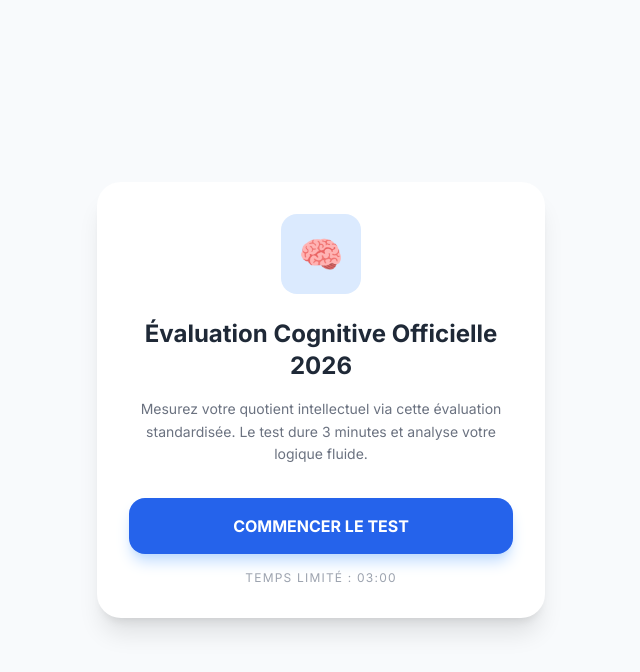
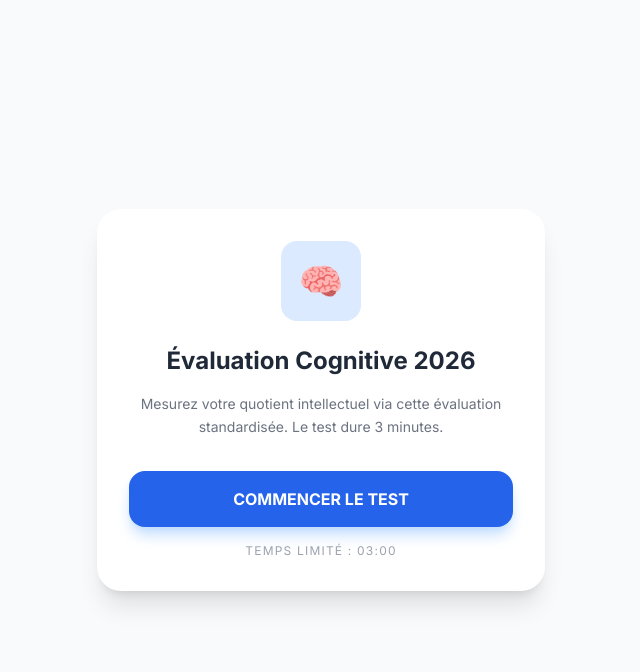
Before and after one commit to nicomarketingpro/test-qi-2026, a Flask app: page / in a window 1280 px wide. Shown: the top 672 px of the page, without its empty margins (319-959 px from the left). Run offline with Flask 3, Linux system fonts and the light colour scheme; some libraries are stand-ins or nearby versions.

Commit message:
Refactor HTML structure and update text content
Mise à jour finale : Accueil + Musique

```diff
--- a/templates/index.html
+++ b/templates/index.html
@@ -24,18 +24,18 @@
 
     <div id="quiz-container" class="max-w-md w-full bg-white rounded-3xl shadow-xl p-8">
 
-        <div id="welcome-screen" class="text-center">
+        <div id="welcome-screen">
             <div class="w-20 h-20 bg-blue-100 rounded-2xl flex items-center justify-center mx-auto mb-6">
                 <span class="text-4xl">🧠</span>
             </div>
-            <h1 class="text-2xl font-bold text-gray-800 mb-4">Évaluation Cognitive Officielle 2026</h1>
-            <p class="text-gray-500 mb-8 leading-relaxed text-sm">
-                Mesurez votre quotient intellectuel via cette évaluation standardisée. Le test dure 3 minutes et analyse votre logique fluide.
+            <h1 class="text-2xl font-bold text-center text-gray-800 mb-4">Évaluation Cognitive 2026</h1>
+            <p class="text-gray-500 text-center mb-8 leading-relaxed text-sm">
+                Mesurez votre quotient intellectuel via cette évaluation standardisée. Le test dure 3 minutes.
             </p>
             <button onclick="startQuiz()" class="w-full bg-blue-600 hover:bg-blue-700 text-white font-bold py-4 rounded-2xl transition-all shadow-lg shadow-blue-200">
                 COMMENCER LE TEST
             </button>
-            <p class="mt-4 text-xs text-gray-400 font-medium uppercase tracking-widest">Temps limité : 03:00</p>
+            <p class="mt-4 text-center text-xs text-gray-400 font-medium uppercase tracking-widest">Temps limité : 03:00</p>
         </div>
 
         <div id="quiz-content" class="hidden">
@@ -48,17 +48,16 @@
                     <div id="progress" class="bg-blue-600 h-2 rounded-full progress-bar" style="width: 20%"></div>
                 </div>
             </div>
-
             <div id="question-area">
-                <h2 id="question-text" class="text-2xl font-bold text-gray-800 mb-6">Chargement...</h2>
+                <h2 id="question-text" class="text-2xl font-bold text-gray-800 mb-6 font-sans">Chargement...</h2>
                 <div id="options" class="space-y-3"></div>
             </div>
         </div>
 
         <div id="analysis" class="hidden text-center py-12">
             <div class="animate-spin rounded-full h-16 w-16 border-b-2 border-blue-600 mx-auto mb-6"></div>
-            <h2 class="text-xl font-bold text-gray-800 mb-2">Analyse de vos performances...</h2>
-            <p class="text-gray-500 text-sm pulse font-medium">Comparaison avec la cohorte 2026</p>
+            <h2 class="text-xl font-bold text-gray-800 mb-2">Analyse en cours...</h2>
+            <p class="text-gray-500 text-sm pulse">Calcul des résultats...</p>
         </div>
 
         <div id="result-screen" class="hidden text-center">
@@ -66,23 +65,23 @@
                 <div class="text-blue-600 text-4xl mb-2">✨</div>
                 <h2 class="text-2xl font-bold text-blue-700 mb-2">Test Terminé !</h2>
                 <p class="text-gray-700 text-sm leading-relaxed">
-                    Félicitations, vos réponses indiquent un haut potentiel intellectuel. Votre rapport détaillé est prêt.
+                    Votre score est prêt. Il est supérieur à 85% des candidats de cette session.
                 </p>
             </div>
             <button onclick="redirectToBeacons()" class="w-full bg-blue-600 hover:bg-blue-700 text-white font-bold py-4 rounded-2xl transition-all shadow-lg shadow-blue-200">
                 DÉBLOQUER MON RAPPORT (1€)
             </button>
-            <p class="mt-4 text-[10px] text-gray-400 italic">Score certifié + Rapport PDF envoyé par mail après validation.</p>
+            <p class="mt-4 text-[10px] text-gray-400 italic">Score certifié + PDF envoyé par mail.</p>
         </div>
     </div>
 
     <script>
         const questions = [
-            { q: "Quelle forme complète la suite : Cercle, Carré, Pentagone... ?", a: ["Triangle", "Hexagone", "Ligne", "Point"], c: 1 },
-            { q: "Si 2 + 2 = 4, alors 8 + 8 = ?", a: ["12", "14", "16", "20"], c: 2 },
-            { q: "Complétez la suite : 2, 4, 8, 16... ?", a: ["20", "24", "30", "32"], c: 3 },
-            { q: "Le fils du père de mon frère est ?", a: ["Mon cousin", "Mon frère", "Mon oncle", "Mon fils"], c: 1 },
-            { q: "Lequel est un intrus ?", a: ["Paris", "Lyon", "Marseille", "Berlin"], c: 3 }
+            { q: "Quelle forme complète la suite : Cercle, Carré, Pentagone... ?", a: ["Triangle", "Hexagone", "Ligne", "Point"] },
+            { q: "Si 2 + 2 = 4, alors 8 + 8 = ?", a: ["12", "14", "16", "20"] },
+            { q: "Complétez la suite : 2, 4, 8, 16... ?", a: ["20", "24", "30", "32"] },
+            { q: "Le fils du père de mon frère est ?", a: ["Mon cousin", "Mon frère", "Mon oncle", "Mon fils"] },
+            { q: "Lequel est un intrus ?", a: ["Paris", "Lyon", "Marseille", "Berlin"] }
         ];
 
         let currentStep = 0;
@@ -95,7 +94,6 @@
             document.getElementById('quiz-content').classList.remove('hidden');
             document.getElementById('music-btn').classList.remove('hidden');
 
-            // Gestion de l'audio au clic
             const audio = document.getElementById('bg-music');
             audio.play().then(() => {
                 musicPlaying = true;
@@ -111,7 +109,7 @@
                 timeLeft--;
                 const mins = Math.floor(timeLeft / 60);
                 const secs = timeLeft % 60;
-                document.getElementById('timer').innerText = `${mins.toString().padStart(2, '0')}:${secs.toString().padStart(2, '0')}`;
+                document.getElementById('timer').innerText = mins.toString().padStart(2, '0') + ":" + secs.toString().padStart(2, '0');
                 if (timeLeft <= 0) {
                     clearInterval(timerInterval);
                     showAnalysis();
@@ -135,12 +133,12 @@
         function loadQuestion() {
             const q = questions[currentStep];
             document.getElementById('question-text').innerText = q.q;
-            document.getElementById('step-counter').innerText = `Question ${currentStep + 1}/5`;
-            document.getElementById('progress').style.width = `${(currentStep + 1) * 20}%`;
+            document.getElementById('step-counter').innerText = "Question " + (currentStep + 1) + "/5";
+            document.getElementById('progress').style.width = ((currentStep + 1) * 20) + "%";
 
             const optionsDiv = document.getElementById('options');
             optionsDiv.innerHTML = '';
-            q.a.forEach((opt, i) => {
+            q.a.forEach((opt) => {
                 const btn = document.createElement('button');
                 btn.className = "w-full text-left p-4 rounded-2xl border-2 border-gray-100 hover:border-blue-600 hover:bg-blue-50 transition-all font-medium text-gray-700";
                 btn.innerText = opt;
@@ -162,7 +160,6 @@
             clearInterval(timerInterval);
             document.getElementById('quiz-content').classList.add('hidden');
             document.getElementById('analysis').classList.remove('hidden');
-
             setTimeout(() => {
                 document.getElementById('analysis').classList.add('hidden');
                 document.getElementById('result-screen').classList.remove('hidden');
```
